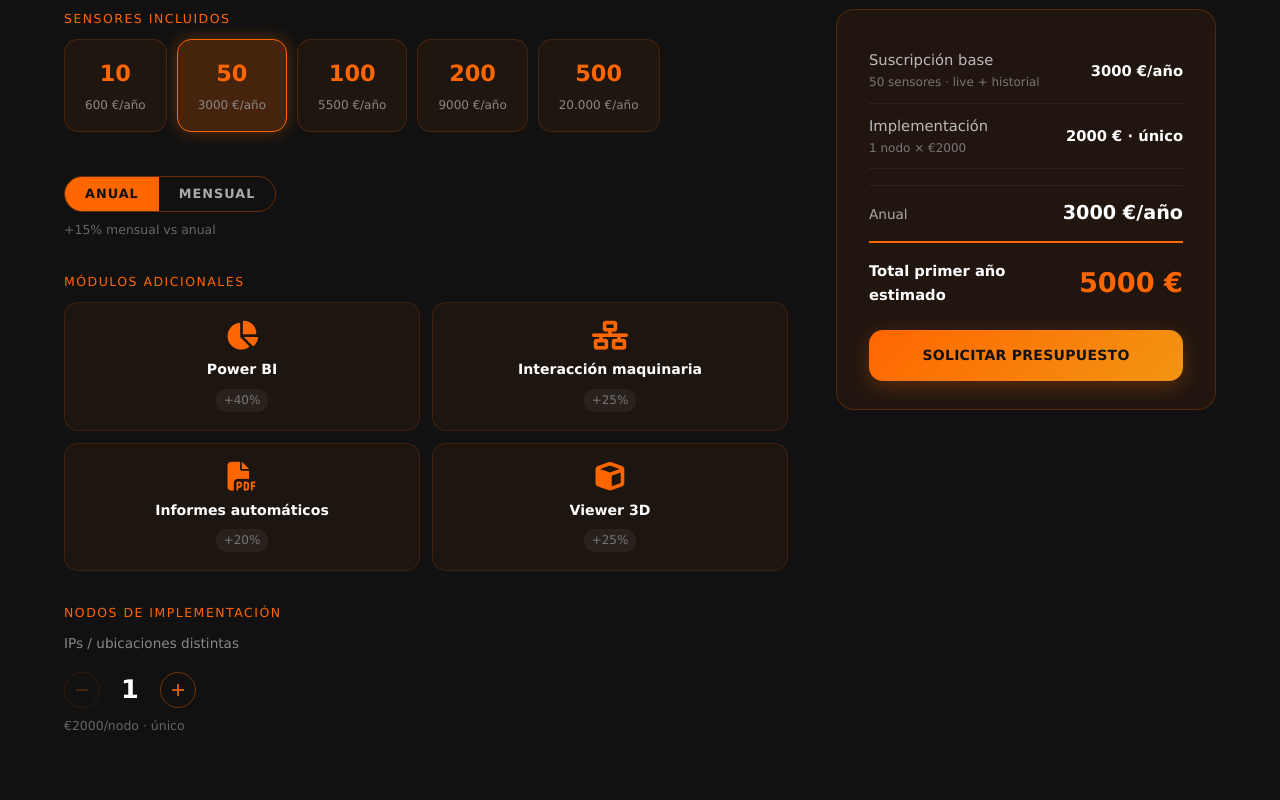
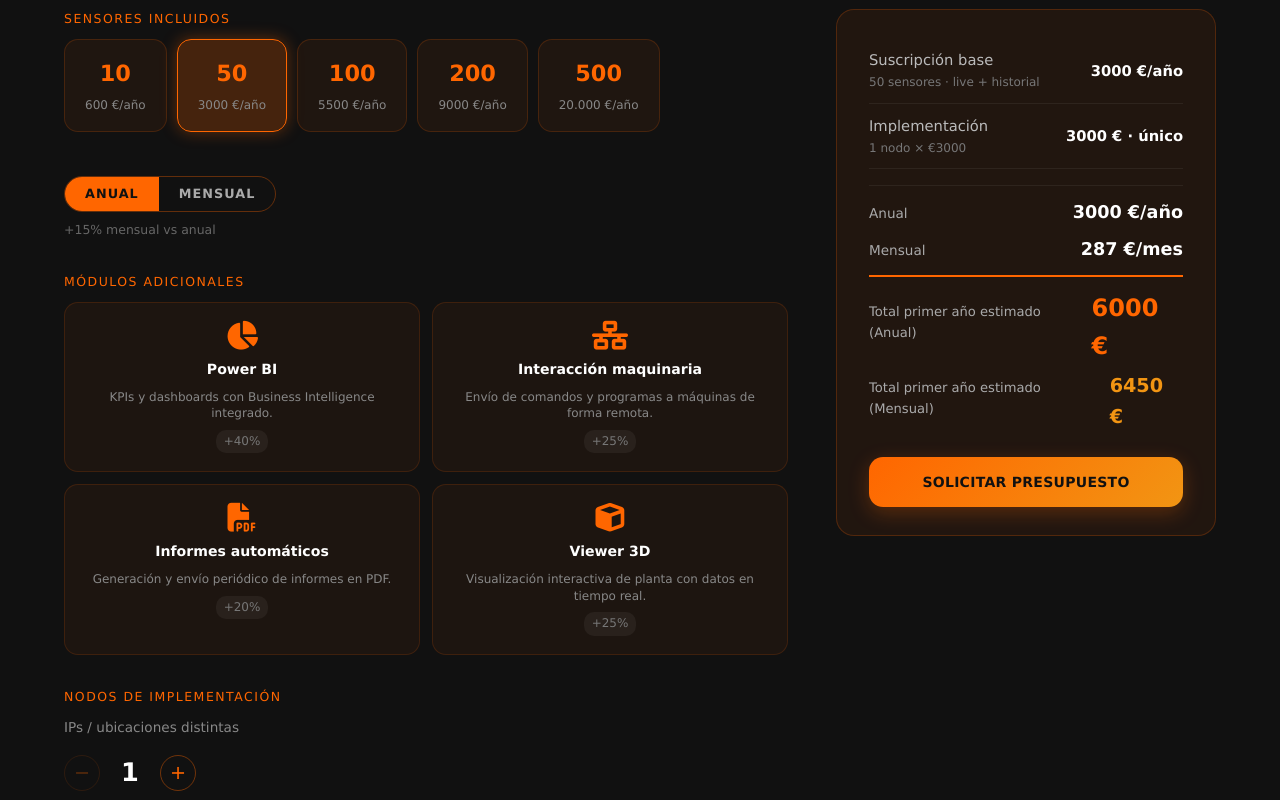
Before and after one commit to Criticaldex/fornet-web, a Next.js app: page / in a window 1280 px wide. Shown: the part 5020-5820 px from the top of the page. Built offline with nearby package versions, Linux system fonts and the light colour scheme.

Commit message:
fix: raise implementation cost to €3,000/node — show both annual and monthly totals always — add descriptions to add-on module cards

```diff
--- a/app/components/Pricing.tsx
+++ b/app/components/Pricing.tsx
@@ -13,6 +13,7 @@ interface AddonConfig {
     key: AddonKey;
     icon: string;
     labelKey: TextKey;
+    descKey: TextKey;
     rate: number;
 }
 
@@ -27,13 +28,13 @@ const SENSOR_PRICES: Record<SensorTier, number> = {
 const SENSOR_TIERS: SensorTier[] = [10, 50, 100, 200, 500];
 
 const ADDONS: AddonConfig[] = [
-    { key: "powerbi",  icon: "fa-solid fa-chart-pie",     labelKey: "pricing_addon_powerbi",  rate: 0.40 },
-    { key: "mqtt",     icon: "fa-solid fa-network-wired", labelKey: "pricing_addon_mqtt",     rate: 0.25 },
-    { key: "reports",  icon: "fa-solid fa-file-pdf",      labelKey: "pricing_addon_reports",  rate: 0.20 },
-    { key: "viewer",   icon: "fa-solid fa-cube",          labelKey: "pricing_addon_viewer",   rate: 0.25 },
+    { key: "powerbi",  icon: "fa-solid fa-chart-pie",     labelKey: "pricing_addon_powerbi",  descKey: "pricing_addon_powerbi_desc",  rate: 0.40 },
+    { key: "mqtt",     icon: "fa-solid fa-network-wired", labelKey: "pricing_addon_mqtt",     descKey: "pricing_addon_mqtt_desc",     rate: 0.25 },
+    { key: "reports",  icon: "fa-solid fa-file-pdf",      labelKey: "pricing_addon_reports",  descKey: "pricing_addon_reports_desc",  rate: 0.20 },
+    { key: "viewer",   icon: "fa-solid fa-cube",          labelKey: "pricing_addon_viewer",   descKey: "pricing_addon_viewer_desc",   rate: 0.25 },
 ];
 
-const IMPL_COST_PER_NODE = 2000;
+const IMPL_COST_PER_NODE = 3000;
 const MONTHLY_SURCHARGE  = 1.15;
 const MIN_NODES = 1;
 const MAX_NODES = 20;
@@ -42,15 +43,14 @@ interface PricingResult {
     baseAnnual: number;
     addonsAnnual: number;
     subscriptionAnnual: number;
-    subscriptionDisplay: number;
+    monthlyPayment: number;
     implementation: number;
-    firstYearTotal: number;
-    isMonthly: boolean;
+    firstYearAnnual: number;
+    firstYearMonthly: number;
 }
 
 function calcPricing(
     tier: SensorTier,
-    billing: BillingMode,
     activeAddons: Set<AddonKey>,
     nodes: number,
 ): PricingResult {
@@ -58,15 +58,11 @@ function calcPricing(
     const addonsRate = ADDONS.filter(a => activeAddons.has(a.key)).reduce((s, a) => s + a.rate, 0);
     const addonsAnnual = Math.round(baseAnnual * addonsRate);
     const subscriptionAnnual = baseAnnual + addonsAnnual;
-    const isMonthly = billing === "monthly";
-    const subscriptionDisplay = isMonthly
-        ? Math.round((subscriptionAnnual * MONTHLY_SURCHARGE) / 12)
-        : subscriptionAnnual;
+    const monthlyPayment = Math.round((subscriptionAnnual * MONTHLY_SURCHARGE) / 12);
     const implementation = nodes * IMPL_COST_PER_NODE;
-    const firstYearTotal = isMonthly
-        ? Math.round(subscriptionAnnual * MONTHLY_SURCHARGE) + implementation
-        : subscriptionAnnual + implementation;
-    return { baseAnnual, addonsAnnual, subscriptionAnnual, subscriptionDisplay, implementation, firstYearTotal, isMonthly };
+    const firstYearAnnual = subscriptionAnnual + implementation;
+    const firstYearMonthly = Math.round(subscriptionAnnual * MONTHLY_SURCHARGE) + implementation;
+    return { baseAnnual, addonsAnnual, subscriptionAnnual, monthlyPayment, implementation, firstYearAnnual, firstYearMonthly };
 }
 
 function fmt(n: number) {
@@ -76,7 +72,6 @@ function fmt(n: number) {
 function buildPrefillMessage(
     lang: "es" | "en",
     tier: SensorTier,
-    billing: BillingMode,
     activeAddons: Set<AddonKey>,
     nodes: number,
     result: PricingResult,
@@ -87,33 +82,31 @@ function buildPrefillMessage(
         const addonsLine = activeList.length
             ? activeList.map(a => texts.es[a.labelKey]).join(", ")
             : "Solo visualización base";
-        const billingLabel = billing === "annual" ? "Anual" : "Mensual";
-        const subLabel = billing === "annual" ? "€/año" : "€/mes";
         return [
             "Solicitud de presupuesto ForNet:",
             `- Sensores: ${tier} sensores`,
-            `- Facturación: ${billingLabel}`,
             `- Módulos activos: ${addonsLine}`,
             `- Nodos / IPs: ${nodes}`,
-            `- Coste suscripción: ${fmt(result.subscriptionDisplay)} ${subLabel}`,
+            `- Suscripción anual: ${fmt(result.subscriptionAnnual)} €/año`,
+            `- Suscripción mensual: ${fmt(result.monthlyPayment)} €/mes`,
             `- Implementación (único): ${fmt(result.implementation)} €`,
-            `- Total primer año estimado: ${fmt(result.firstYearTotal)} €`,
+            `- Total primer año (anual): ${fmt(result.firstYearAnnual)} €`,
+            `- Total primer año (mensual): ${fmt(result.firstYearMonthly)} €`,
         ].join("\n");
     } else {
         const addonsLine = activeList.length
             ? activeList.map(a => texts.en[a.labelKey]).join(", ")
             : "Base visualization only";
-        const billingLabel = billing === "annual" ? "Annual" : "Monthly";
-        const subLabel = billing === "annual" ? "€/year" : "€/month";
         return [
             "ForNet pricing request:",
             `- Sensors: ${tier} sensors`,
-            `- Billing: ${billingLabel}`,
             `- Active modules: ${addonsLine}`,
             `- Nodes / IPs: ${nodes}`,
-            `- Subscription cost: ${fmt(result.subscriptionDisplay)} ${subLabel}`,
+            `- Annual subscription: ${fmt(result.subscriptionAnnual)} €/year`,
+            `- Monthly subscription: ${fmt(result.monthlyPayment)} €/month`,
             `- Implementation (one-time): ${fmt(result.implementation)} €`,
-            `- Estimated first year total: ${fmt(result.firstYearTotal)} €`,
+            `- First year total (annual): ${fmt(result.firstYearAnnual)} €`,
+            `- First year total (monthly): ${fmt(result.firstYearMonthly)} €`,
         ].join("\n");
     }
 }
@@ -125,7 +118,7 @@ export default function Pricing({ onRequestQuote }: { onRequestQuote: (msg: stri
     const [activeAddons, setActiveAddons] = useState<Set<AddonKey>>(new Set());
     const [nodes, setNodes] = useState(1);
 
-    const result = calcPricing(tier, billing, activeAddons, nodes);
+    const result = calcPricing(tier, activeAddons, nodes);
 
     function toggleAddon(key: AddonKey) {
         setActiveAddons(prev => {
@@ -136,14 +129,10 @@ export default function Pricing({ onRequestQuote }: { onRequestQuote: (msg: stri
     }
 
     function handleCTA() {
-        const msg = buildPrefillMessage(lang, tier, billing, activeAddons, nodes, result);
+        const msg = buildPrefillMessage(lang, tier, activeAddons, nodes, result);
         onRequestQuote(msg);
         document.getElementById("contact")?.scrollIntoView({ behavior: "smooth" });
     }
-
-    const subLabel = result.isMonthly ? "€/mes" : "€/año";
-    const subLabelEn = result.isMonthly ? "€/month" : "€/year";
-    const currentSubLabel = lang === "es" ? subLabel : subLabelEn;
 
     return (
         <section id="pricing" className="pricing-section">
@@ -200,6 +189,7 @@ export default function Pricing({ onRequestQuote }: { onRequestQuote: (msg: stri
                                     >
                                         <i className={`${addon.icon} addon-icon`} />
                                         <span className="addon-name">{t[addon.labelKey]}</span>
+                                        <span className="addon-desc">{t[addon.descKey]}</span>
                                         <span className="addon-rate">+{Math.round(addon.rate * 100)}%</span>
                                     </button>
                                 ))}
@@ -262,20 +252,26 @@ export default function Pricing({ onRequestQuote }: { onRequestQuote: (msg: stri
                                 <span className="amount">{fmt(result.implementation)} € · {t.pricing_onetime}</span>
                             </div>
 
-                            <div style={{ marginTop: 16, paddingTop: 12, borderTop: "1px solid rgba(255,255,255,0.06)" }}>
-                                <div style={{ display: "flex", justifyContent: "space-between", alignItems: "baseline", marginBottom: 4 }}>
-                                    <span style={{ fontSize: "0.85rem", color: "#aaa" }}>
-                                        {result.isMonthly ? t.pricing_billing_monthly : t.pricing_billing_annual}
-                                    </span>
-                                    <span style={{ fontSize: "1.2rem", fontWeight: 700, color: "#fff" }}>
-                                        {fmt(result.subscriptionDisplay)} {currentSubLabel}
-                                    </span>
+                            <div style={{ marginTop: 16, paddingTop: 12, borderTop: "1px solid rgba(255,255,255,0.06)", display: "flex", flexDirection: "column", gap: 8 }}>
+                                <div style={{ display: "flex", justifyContent: "space-between", alignItems: "baseline" }}>
+                                    <span style={{ fontSize: "0.85rem", color: "#aaa" }}>{t.pricing_billing_annual}</span>
+                                    <span style={{ fontSize: "1.1rem", fontWeight: 700, color: "#fff" }}>{fmt(result.subscriptionAnnual)} €/año</span>
+                                </div>
+                                <div style={{ display: "flex", justifyContent: "space-between", alignItems: "baseline" }}>
+                                    <span style={{ fontSize: "0.85rem", color: "#aaa" }}>{t.pricing_billing_monthly}</span>
+                                    <span style={{ fontSize: "1.1rem", fontWeight: 700, color: "#fff" }}>{fmt(result.monthlyPayment)} €/mes</span>
                                 </div>
                             </div>
 
-                            <div className="pricing-summary-total">
-                                <span className="label">{t.pricing_first_year_label}</span>
-                                <span className="total-amount">{fmt(result.firstYearTotal)} €</span>
+                            <div style={{ marginTop: 12, borderTop: "2px solid var(--orange)", paddingTop: 12, display: "flex", flexDirection: "column", gap: 6 }}>
+                                <div style={{ display: "flex", justifyContent: "space-between", alignItems: "baseline" }}>
+                                    <span style={{ fontSize: "0.82rem", color: "#aaa" }}>{t.pricing_first_year_label} ({t.pricing_billing_annual})</span>
+                                    <span style={{ fontSize: "1.5rem", fontWeight: 700, color: "var(--orange)" }}>{fmt(result.firstYearAnnual)} €</span>
+                                </div>
+                                <div style={{ display: "flex", justifyContent: "space-between", alignItems: "baseline" }}>
+                                    <span style={{ fontSize: "0.82rem", color: "#aaa" }}>{t.pricing_first_year_label} ({t.pricing_billing_monthly})</span>
+                                    <span style={{ fontSize: "1.2rem", fontWeight: 600, color: "var(--orange-soft)" }}>{fmt(result.firstYearMonthly)} €</span>
+                                </div>
                             </div>
 
                             <button
--- a/app/context/LangContext.tsx
+++ b/app/context/LangContext.tsx
@@ -64,9 +64,13 @@ export const texts = {
         pricing_billing_note: "+15% mensual vs anual",
         pricing_addons_title: "Módulos adicionales",
         pricing_addon_powerbi: "Power BI",
+        pricing_addon_powerbi_desc: "KPIs y dashboards con Business Intelligence integrado.",
         pricing_addon_mqtt: "Interacción maquinaria",
+        pricing_addon_mqtt_desc: "Envío de comandos y programas a máquinas de forma remota.",
         pricing_addon_reports: "Informes automáticos",
+        pricing_addon_reports_desc: "Generación y envío periódico de informes en PDF.",
         pricing_addon_viewer: "Viewer 3D",
+        pricing_addon_viewer_desc: "Visualización interactiva de planta con datos en tiempo real.",
         pricing_nodes_label: "Nodos de implementación",
         pricing_nodes_desc: "IPs / ubicaciones distintas",
         pricing_base_label: "Suscripción base",
@@ -135,9 +139,13 @@ export const texts = {
         pricing_billing_note: "+15% monthly vs annual",
         pricing_addons_title: "Add-on modules",
         pricing_addon_powerbi: "Power BI",
+        pricing_addon_powerbi_desc: "KPIs and dashboards with integrated Business Intelligence.",
         pricing_addon_mqtt: "Machine interaction",
+        pricing_addon_mqtt_desc: "Remote and secure command and program delivery to machines.",
         pricing_addon_reports: "Automatic reports",
+        pricing_addon_reports_desc: "Scheduled PDF report generation and delivery.",
         pricing_addon_viewer: "3D Viewer",
+        pricing_addon_viewer_desc: "Interactive plant visualization with live sensor data.",
         pricing_nodes_label: "Implementation nodes",
         pricing_nodes_desc: "Different IPs / locations",
         pricing_base_label: "Base subscription",
--- a/app/globals.css
+++ b/app/globals.css
@@ -780,6 +780,16 @@ h3 {
   font-weight: 600;
 }
 
+.pricing-addon-card .addon-desc {
+  font-size: 0.75rem;
+  color: #888;
+  line-height: 1.4;
+}
+
+.pricing-addon-card.selected .addon-desc {
+  color: #bbb;
+}
+
 .pricing-addon-card .addon-rate {
   font-size: 0.75rem;
   color: #777;
```
